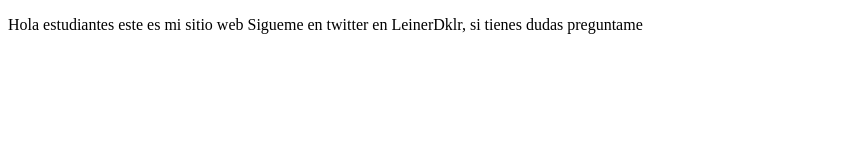
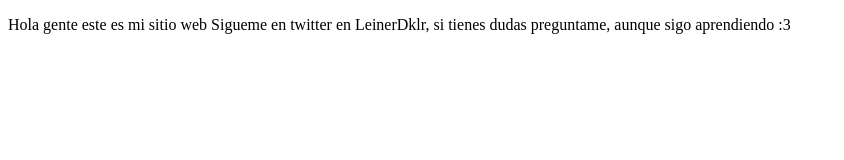
Before and after one commit to yakross/proyectoDemoCursoPrework, a plain HTML site: page index.html in a window 1280 px wide. Shown: the whole page, without its empty margins (0-844 px from the left). Drawn offline with Linux system fonts and the light colour scheme.

```diff
--- a/index.html
+++ b/index.html
@@ -8,8 +8,8 @@
 </head>
 <body>
     <p>
-        Hola estudiantes este es mi sitio web
-        Sigueme en twitter en LeinerDklr, si tienes dudas preguntame
+        Hola gente este es mi sitio web
+        Sigueme en twitter en LeinerDklr, si tienes dudas preguntame, aunque sigo aprendiendo :3
     </p>
 </body>
 </html>
```
